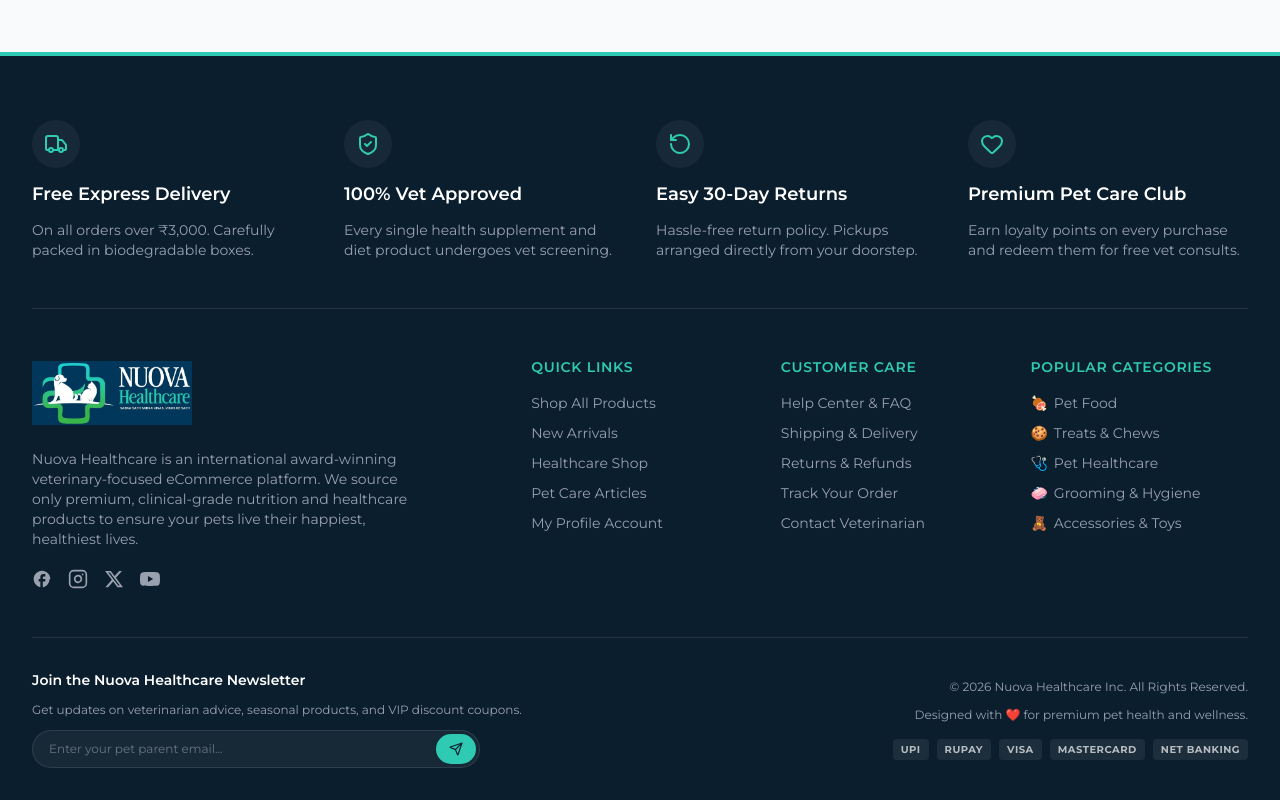
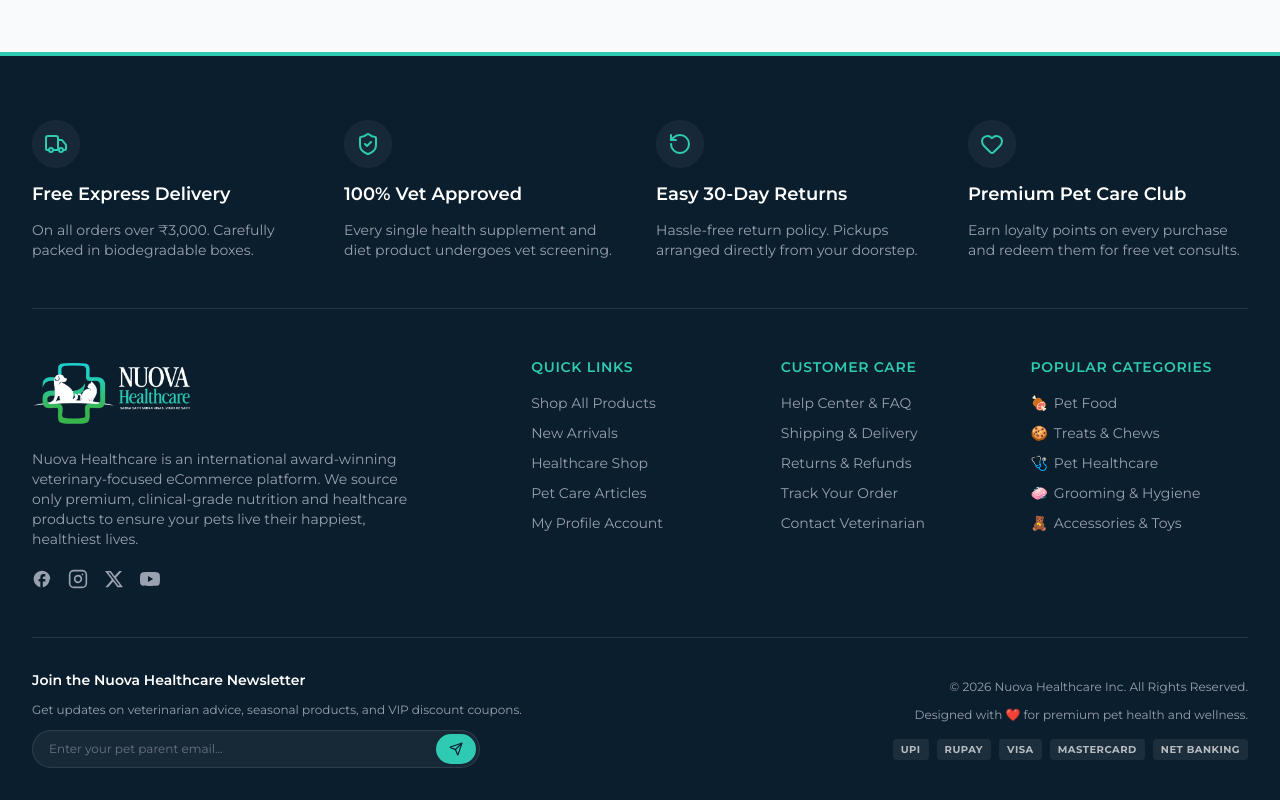
Before and after one commit to akashvcqru/NuovaHealthcare, a Next.js app: page / in a window 1280 px wide. Shown: the part 6452-7252 px from the top of the page. Built offline with nearby package versions, Linux system fonts and the light colour scheme.

Commit message:
Use transparent PNG logo for footer

```diff
--- a/src/components/ui/Logo.tsx
+++ b/src/components/ui/Logo.tsx
@@ -31,7 +31,7 @@ export default function Logo({ showText = true, className = "", variant = "defau
         <div className="relative flex items-center justify-start py-1">
           {/* eslint-disable-next-line @next/next/no-img-element */}
           <img
-            src="/logo-footer.jpg"
+            src="/logo-footer.png"
             alt="Nuova Healthcare Logo"
             className="h-14 md:h-16 w-auto object-contain transition-transform duration-300 group-hover:scale-105"
           />
```
Also changed, not shown: public/logo-footer.jpg (deleted), public/logo-footer.png (added).
